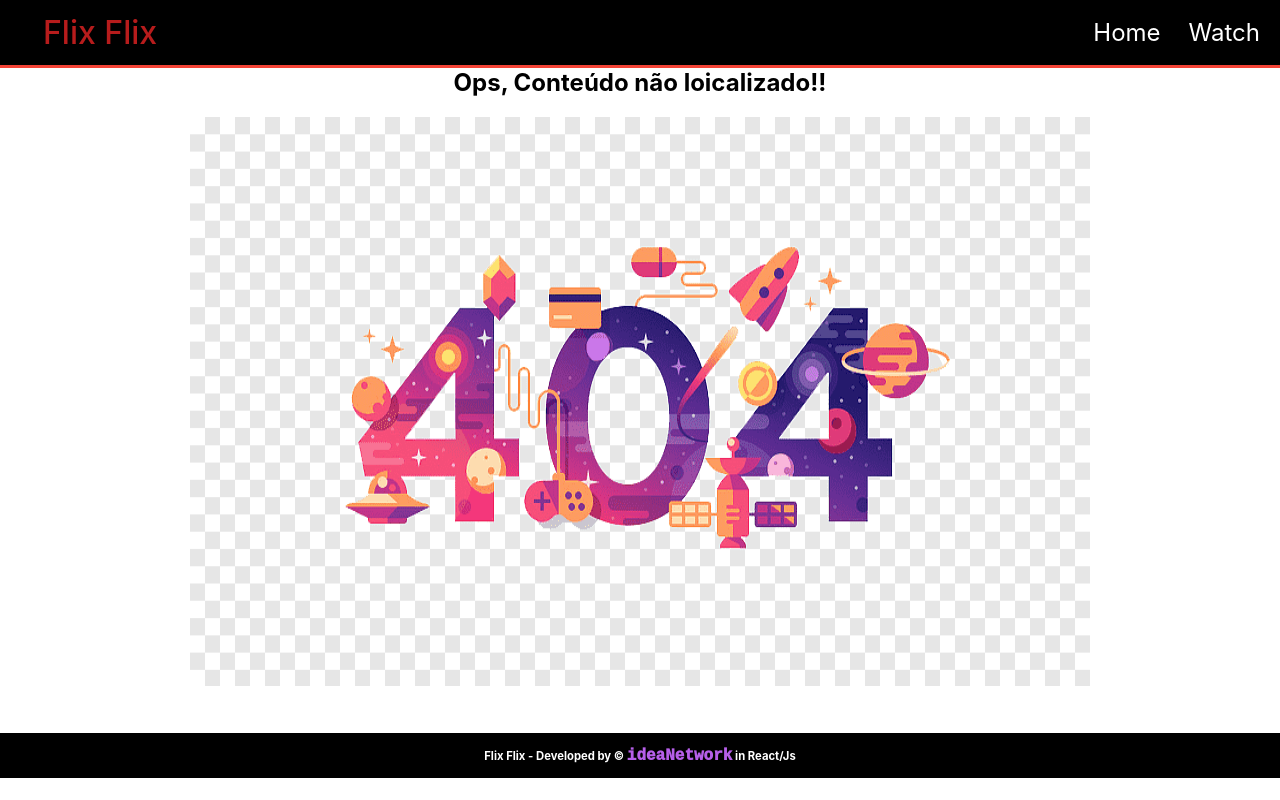
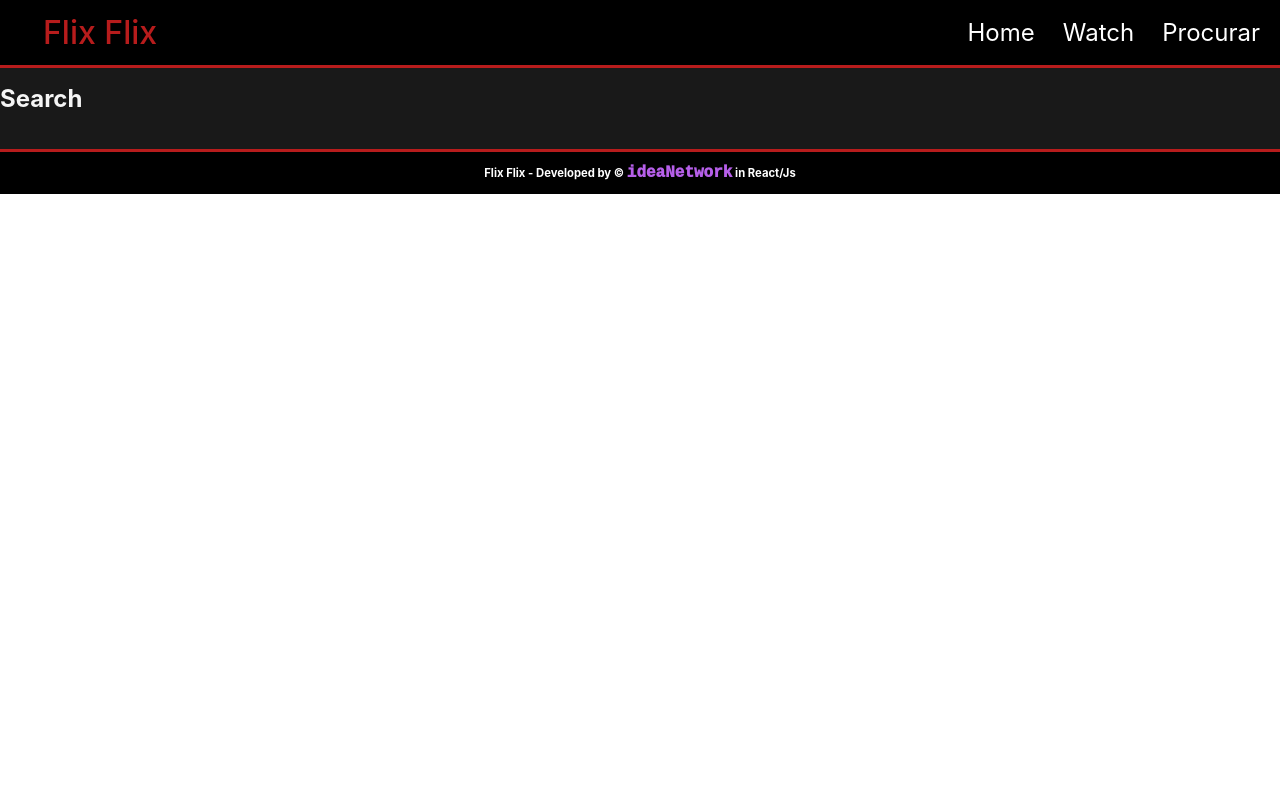
Before and after one commit to cllepri/flixflix, a React (Create React App) app: page /Search in a window 1280 px wide. Built offline with nearby package versions, Linux system fonts and the light colour scheme.

Commit message:
continuando o desenvolvimento

```diff
--- a/src/Components/Container/Container.module.css
+++ b/src/Components/Container/Container.module.css
@@ -4,9 +4,7 @@
     padding-block: 1rem;
     color:whitesmoke;
     text-align: center;
-
-
-
-
-
 }
+h3{
+    margin-block: 15px;
+    }
--- a/src/Components/Footer/Footer.module.css
+++ b/src/Components/Footer/Footer.module.css
@@ -10,6 +10,7 @@
     justify-content: center;
     align-items:center;
     font-size: 0.85rem;
+    border-top: 3px solid #b71c1c ;
 
 }
 .footer span{
--- a/src/Components/Header/Header.module.css
+++ b/src/Components/Header/Header.module.css
@@ -1,6 +1,6 @@
 .header{
 background-color: black;
-border-bottom: 3px solid #f44336;
+border-bottom: 3px solid #b71c1c;
 width:100%;
 height:68px;
 display:Flex;
--- a/src/Components/Header/index.jsx
+++ b/src/Components/Header/index.jsx
@@ -14,6 +14,7 @@ function Header(){
 
                 <Link to='/'>Home</Link>
                 <Link to='/Watch'>Watch</Link>
+                <Link to='/Search'>Procurar</Link>
             </nav>
 
         </header>
--- a/src/pages/Home/index.js
+++ b/src/pages/Home/index.js
@@ -4,13 +4,26 @@ import Banner from "../../Components/Banner";
 import Container from "../../Components/Container";
 import Card from "../../Components/Card";
 import Category, { categories, filterCategory } from "../../Components/Category";
+import { useState } from "react";
 
 function Home() {
+
+    const [nome, setNome] = useState('Busca por títulos')
+    function pegarNome(event) {
+      setNome(event.target.value);
+    }
+
   return (
     <>
       <Header />
       <Banner image="home" />
       <Container>
+        <input
+          type='text'
+          placeholder="Nome"
+          onChange={pegarNome}
+        />
+        <h3>{nome}</h3>
         {categories.map((category, index) => (
           <Category category={category}>
             {filterCategory(index).map((video) => (
--- /dev/null
+++ b/src/pages/Search/Search.module.css
@@ -0,0 +1,3 @@
+.search{
+    display: flex;
+}
--- /dev/null
+++ b/src/pages/Search/index.jsx
@@ -0,0 +1,19 @@
+import styles from './Search.module.css'
+import Header from '../../Components/Header'
+import Footer from '../../Components/Footer'
+import Container from '../../Components/Container'
+
+
+export default function search(){
+    return(
+        <>
+        <Header/>
+        <Container>
+        <section className={styles.search}>
+            <h2>Search</h2>
+        </section>
+        </Container>
+        <Footer/>
+        </>
+    )
+}
--- a/src/routes.js
+++ b/src/routes.js
@@ -2,6 +2,7 @@ import { BrowserRouter, Routes, Route } from "react-router-dom";
 import Home from "./pages/Home";
 import Watch from "./pages/Watch";
 import { PageNotFound } from "./pages/pageNotFound";
+import Search from "./pages/Search";
 
 function AppRoutes() {
   return (
@@ -9,6 +10,7 @@ function AppRoutes() {
       <Routes>
         <Route path="/" element={<Home />}></Route>
         <Route path="/Watch/:id" element={<Watch />}></Route>
+        <Route path="/Search" element={<Search />}></Route>
         <Route path="*" element={<PageNotFound />}></Route>
       </Routes>
     </BrowserRouter>
```
Also changed, not shown: src/index.css (line endings or trailing spaces).
